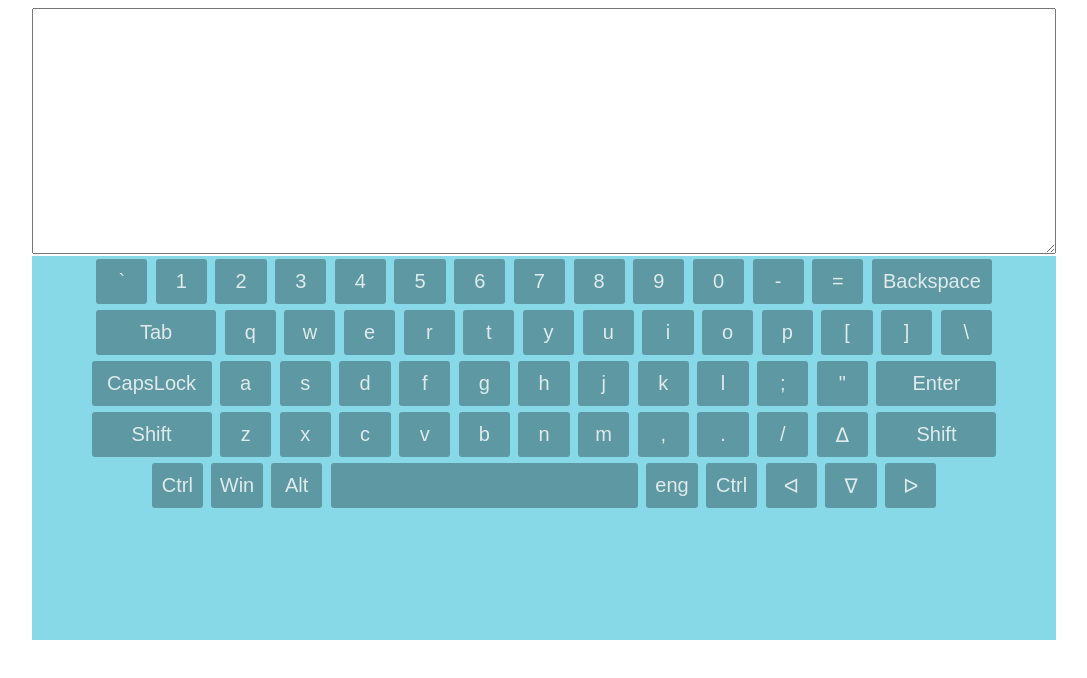
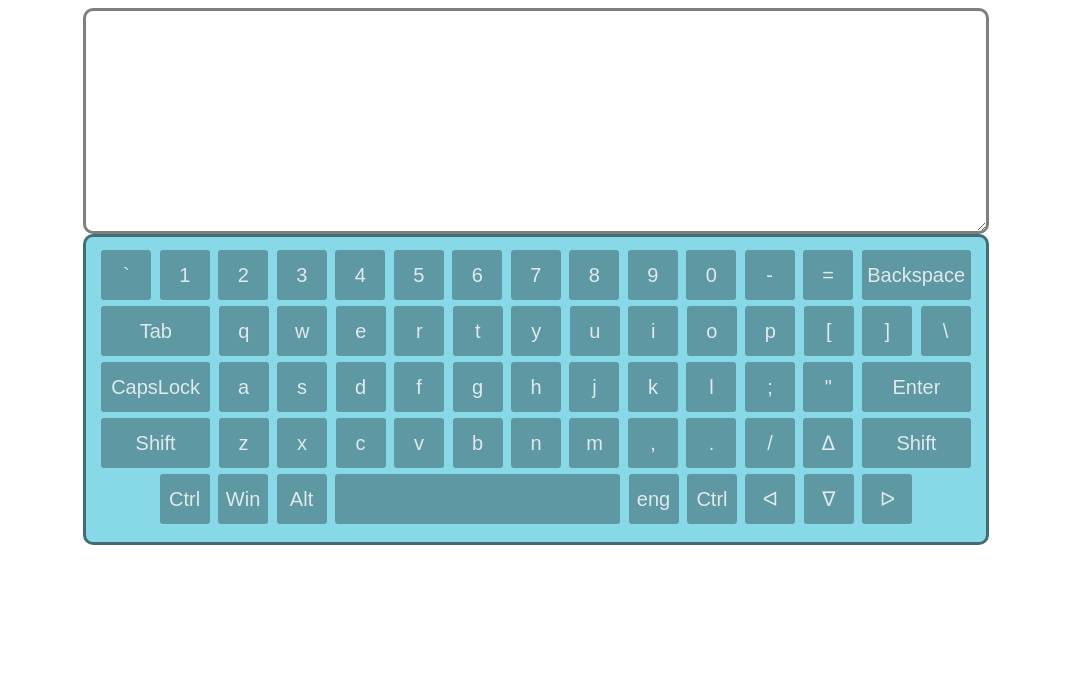
Before and after one commit to evshipilo/virtual-keyboard, a plain HTML site: page index.html in a window 1280 px wide. Shown: the whole page, without its empty margins (104-1191 px from the left). Drawn offline with Linux system fonts and the light colour scheme.

Commit message:
fix: styles

```diff
--- a/style.css
+++ b/style.css
@@ -16,21 +16,28 @@ html {
 }
 
 textarea {
+  display: block;
   font-family: "Roboto", sans-serif;
-  height: 30vh;
-  width: 79.5vw;
-  margin-left: 10vw;
+  margin: 0 auto;
+  padding: 10px;
+  height: 200px;
+  width: 880px;
   font-size: 2rem;
+  border-radius: 10px;
+  border: 3px solid rgba(0, 0, 0, 0.5);
 }
 textarea:focus {
   outline: none;
 }
 
 .keyboard {
-  height: 30vw;
-  width: 80vw;
-  margin-left: 10vw;
+  margin: 0 auto;
+  padding-top: 10px;
+  height: 295px;
+  width: 900px;
   background: #87d9e8;
+  border-radius: 10px;
+  border: 3px solid rgba(0, 0, 0, 0.5);
 }
 
 .keyboard__keys {
@@ -38,9 +45,8 @@ textarea:focus {
 }
 
 .keyboard__key {
-  height: 45px;
-  width: 5%;
-  max-width: 90px;
+  height: 50px;
+  width: 50px;
   margin: 3px;
   border-radius: 3px;
   border: none;
@@ -61,13 +67,11 @@ textarea:focus {
 }
 
 .keyboard__key--wide {
-  width: 18%;
-  max-width: 120px;
+  width: 109px;
 }
 
 .keyboard__key--extra-wide {
-  width: 30%;
-  max-width: 310px;
+  width: 285px;
 }
 
 .keyboard__key--active {
```
